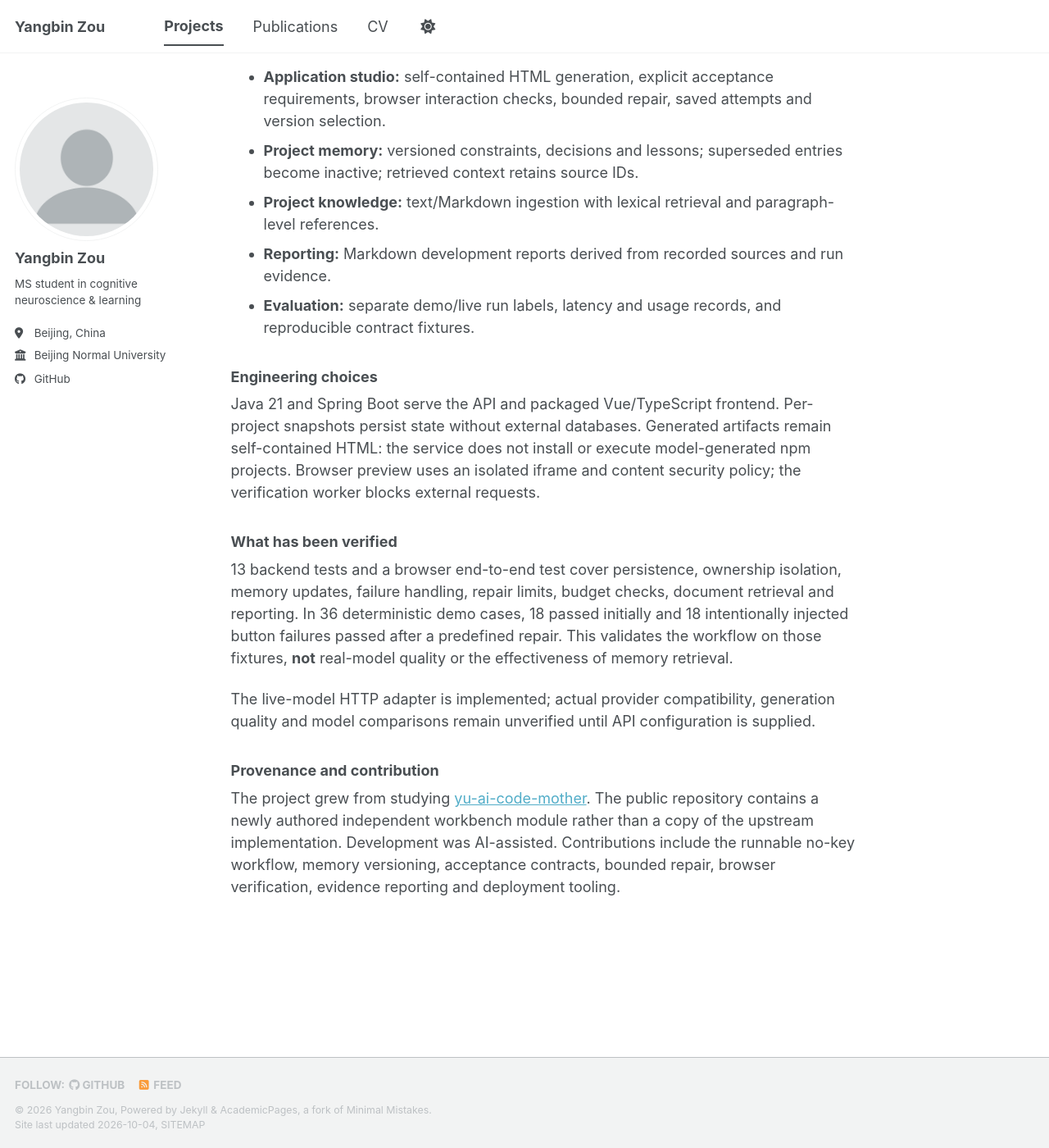
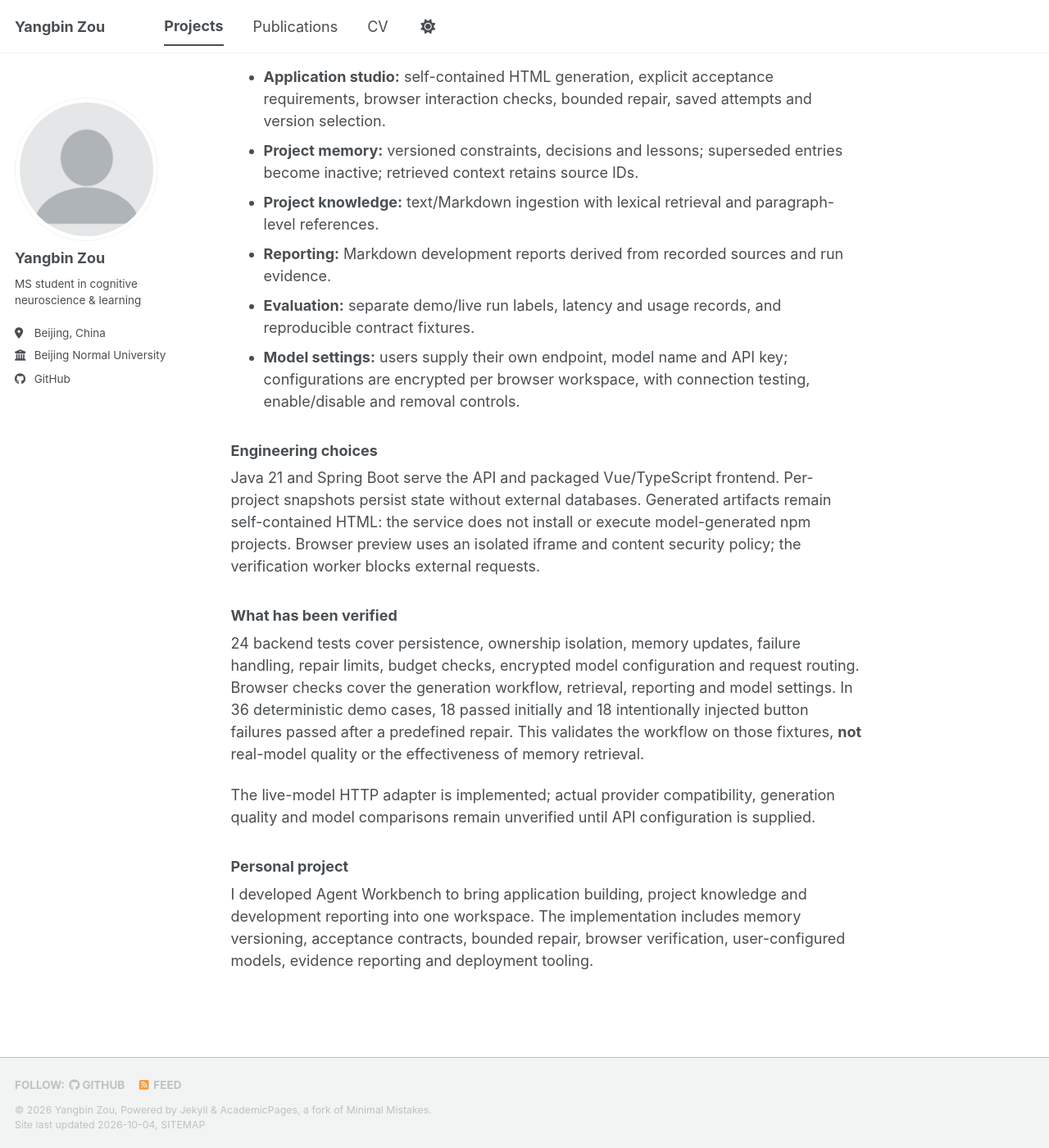
Before and after one commit to BStronger1/BStronger1.github.io, a Jekyll site: the page built from _pages/agent-workbench.md, in a window 1280 px wide and 1400 px high, scrolled down 1015 px. Shown: the whole window at 82% size. Built offline with Jekyll 4.4.1, drawn with Linux system fonts in a browser that asks for light colours; a style sheet for code colours, icons or effects is not loaded.

Commit message:
Present Agent Workbench as personal project with model settings

```diff
--- a/_pages/agent-workbench.md
+++ b/_pages/agent-workbench.md
@@ -18,6 +18,7 @@ A personal AI workspace for turning requirements into verifiable artifacts, with
 - **Project knowledge:** text/Markdown ingestion with lexical retrieval and paragraph-level references.
 - **Reporting:** Markdown development reports derived from recorded sources and run evidence.
 - **Evaluation:** separate demo/live run labels, latency and usage records, and reproducible contract fixtures.
+- **Model settings:** users supply their own endpoint, model name and API key; configurations are encrypted per browser workspace, with connection testing, enable/disable and removal controls.
 
 ### Engineering choices
 
@@ -25,10 +26,10 @@ Java 21 and Spring Boot serve the API and packaged Vue/TypeScript frontend. Per-
 
 ### What has been verified
 
-13 backend tests and a browser end-to-end test cover persistence, ownership isolation, memory updates, failure handling, repair limits, budget checks, document retrieval and reporting. In 36 deterministic demo cases, 18 passed initially and 18 intentionally injected button failures passed after a predefined repair. This validates the workflow on those fixtures, **not** real-model quality or the effectiveness of memory retrieval.
+24 backend tests cover persistence, ownership isolation, memory updates, failure handling, repair limits, budget checks, encrypted model configuration and request routing. Browser checks cover the generation workflow, retrieval, reporting and model settings. In 36 deterministic demo cases, 18 passed initially and 18 intentionally injected button failures passed after a predefined repair. This validates the workflow on those fixtures, **not** real-model quality or the effectiveness of memory retrieval.
 
 The live-model HTTP adapter is implemented; actual provider compatibility, generation quality and model comparisons remain unverified until API configuration is supplied.
 
-### Provenance and contribution
+### Personal project
 
-The project grew from studying [yu-ai-code-mother](https://github.com/liyupi/yu-ai-code-mother). The public repository contains a newly authored independent workbench module rather than a copy of the upstream implementation. Development was AI-assisted. Contributions include the runnable no-key workflow, memory versioning, acceptance contracts, bounded repair, browser verification, evidence reporting and deployment tooling.
+I developed Agent Workbench to bring application building, project knowledge and development reporting into one workspace. The implementation includes memory versioning, acceptance contracts, bounded repair, browser verification, user-configured models, evidence reporting and deployment tooling.
```
Also changed, not shown: _pages/about.md (+2 -2 lines), _pages/cv.md (+3 -3 lines), _pages/projects.md (+2 -2 lines).
